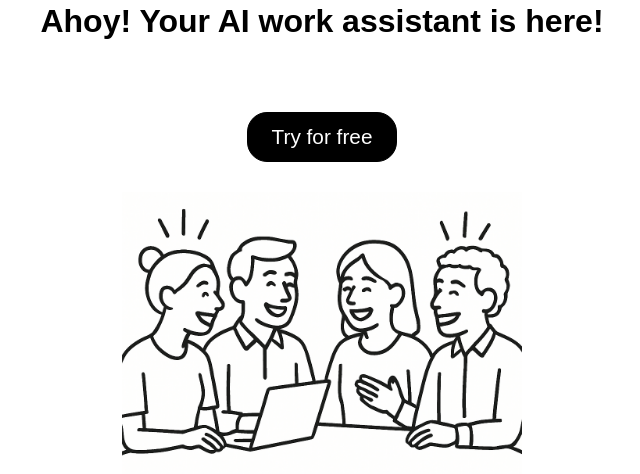
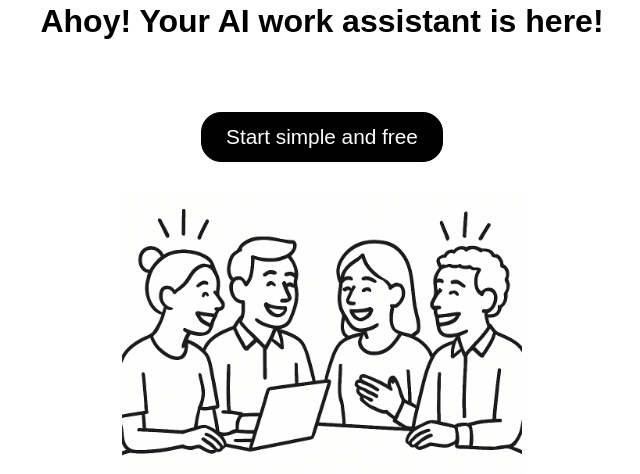
Before and after one commit to x-cean/team_lens_v1, a FastAPI app: page / in a window 1280 px wide. Shown: the part 46-520 px from the top of the page, without its empty margins (318-958 px from the left). Run offline with FastAPI, Linux system fonts and the light colour scheme.

Commit message:
noted down some todos

```diff
--- a/templates/index.html
+++ b/templates/index.html
@@ -13,7 +13,7 @@
         <a href="/login">Log In</a>
     </div>
     <h1>Ahoy! Your AI work assistant is here!</h1>
-    <a id="try" href="/trial">Try for free</a>
+    <a id="try" href="/trial">Start simple and free</a>
     <img src="/static/images/meeting.png"
          alt="Work happily, focus easily"
          id="cover_picture"
```
Also changed, not shown: main.py (+6 -4 lines), 1 other file.
